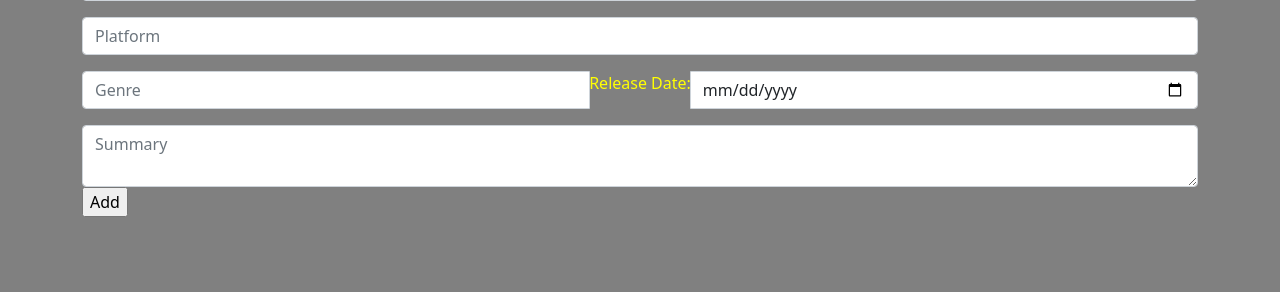
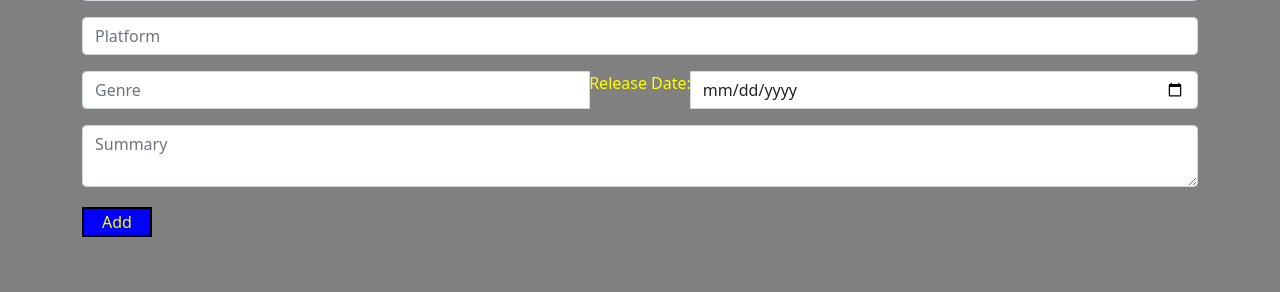
Before and after one commit to NickKing244/Django_iGame_App, a Django app: template iGame_app/templates/add_game.html in a window 1280 px wide. Shown: the part 419-711 px from the top of the page. Run offline with Django 3.2, Linux system fonts and the light colour scheme; the template is opened without the code that fills it, so the values that code supplies are empty.

Commit message:
added css

```diff
--- a/iGame_app/static/css/style.css
+++ b/iGame_app/static/css/style.css
@@ -32,3 +32,17 @@ body {
 .container .details {
   color: red;
 }
+
+#add-game-btn {
+  margin-top: 20px;
+  background: blue;
+  color: yellow;
+  width: 70px;
+  height: 30px;
+  border: 2px solid black;
+}
+
+#add-game-btn:hover {
+  color: white;
+  background: green;
+}
--- a/iGame_app/templates/add_game.html
+++ b/iGame_app/templates/add_game.html
@@ -128,7 +128,7 @@
           placeholder="Summary"
         ></textarea>
       </div>
-      <input type="submit" value="Add" />
+      <input id="add-game-btn" type="submit" value="Add" />
     </form>
     </div>
     <script
```
Also changed, not shown: iGame_app/views.py (+4 -6 lines), db.sqlite3.
